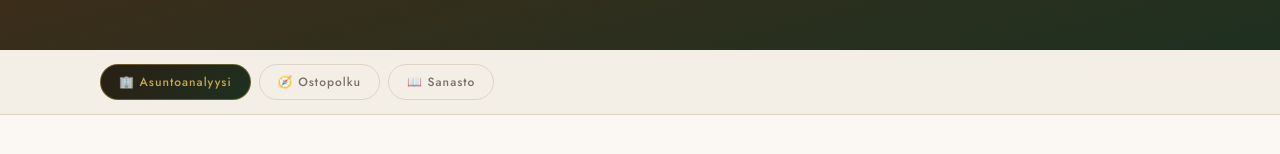
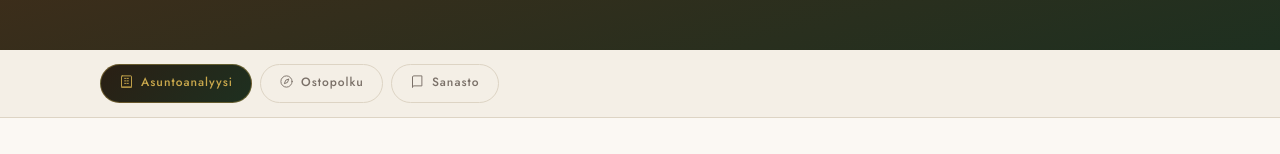
Before and after one commit to soojira/kotiopas-frontend, a React (Vite) app: page / in a window 1280 px wide. Both pictures are taken after a click on the button 481 px from the left and 613 px from the top of the page. Shown: the part 318-472 px from the top of the page. Built offline with nearby package versions, Linux system fonts and the light colour scheme.

Commit message:
Korvaa emojit tyylikkailla viivaikoneilla

```diff
--- a/src/App.jsx
+++ b/src/App.jsx
@@ -94,6 +94,48 @@ function DarkCard({children,style={}}){
       {children}
     </div>
   );
+}
+
+// Ohuet viivaikonit (korvaavat emojit). Sama tyyli kuin muut sivuston SVG-ikonit:
+// stroke, ei täyttöä, strokeWidth 1.5. Väri ja koko peritään propseista.
+function Ikoni({nimi,size=16,color="currentColor",style={}}){
+  const p={width:size,height:size,viewBox:"0 0 24 24",fill:"none",stroke:color,strokeWidth:1.5,strokeLinecap:"round",strokeLinejoin:"round",style:{flexShrink:0,...style}};
+  switch(nimi){
+    case "building":
+      return <svg {...p}><rect x="4" y="3" width="16" height="18" rx="1"/><path d="M9 7h2M13 7h2M9 11h2M13 11h2M9 15h2M13 15h2"/><path d="M4 21h16"/></svg>;
+    case "compass":
+      return <svg {...p}><circle cx="12" cy="12" r="9"/><path d="m15.5 8.5-2 5-5 2 2-5z"/></svg>;
+    case "book":
+      return <svg {...p}><path d="M4 5a2 2 0 0 1 2-2h13v16H6a2 2 0 0 0-2 2z"/><path d="M4 5v14"/></svg>;
+    case "bulb":
+      return <svg {...p}><path d="M9 18h6"/><path d="M10 21h4"/><path d="M8.5 14a5 5 0 1 1 7 0c-.7.6-1.2 1.2-1.4 2h-4.2c-.2-.8-.7-1.4-1.4-2z"/></svg>;
+    case "home":
+      return <svg {...p}><path d="M5 21V10.5"/><path d="M19 10.5V21"/><path d="M3 11.2 12 4l9 7.2"/><path d="M5 21h14"/></svg>;
+    case "sparkles":
+      return <svg {...p}><path d="M12 3v4M12 17v4M3 12h4M17 12h4"/><path d="m6.3 6.3 2 2M15.7 15.7l2 2M17.7 6.3l-2 2M8.3 15.7l-2 2"/></svg>;
+    case "coins":
+      return <svg {...p}><circle cx="8" cy="8" r="5"/><path d="M15.5 5.3A5 5 0 0 1 16 15"/><path d="M11.7 19.3A5 5 0 0 1 8 21"/><circle cx="8" cy="8" r="1.5"/></svg>;
+    case "euro":
+      return <svg {...p}><path d="M16 7a5 5 0 1 0 0 10"/><path d="M5 10h7M5 14h7"/></svg>;
+    case "handshake":
+      return <svg {...p}><path d="m11 17 2 2a1 1 0 0 0 3-3"/><path d="m14 14 2.5 2.5a1 1 0 0 0 3-3l-3.9-3.9a2 2 0 0 0-1.7-.5l-2.2.4a2 2 0 0 1-1.6-.5L8 7.5"/><path d="m4 13 3 3M16 16l2-2M8 6l4 4"/></svg>;
+    case "camera":
+      return <svg {...p}><path d="M5 8h2l1.5-2h7L17 8h2a1 1 0 0 1 1 1v9a1 1 0 0 1-1 1H5a1 1 0 0 1-1-1V9a1 1 0 0 1 1-1z"/><circle cx="12" cy="13" r="3"/></svg>;
+    case "clipboard":
+      return <svg {...p}><rect x="6" y="4" width="12" height="17" rx="1"/><path d="M9 4V3h6v1"/><path d="M9 10h6M9 14h6M9 18h3"/></svg>;
+    case "target":
+      return <svg {...p}><circle cx="12" cy="12" r="8"/><circle cx="12" cy="12" r="4"/><circle cx="12" cy="12" r="1"/></svg>;
+    case "doc":
+      return <svg {...p}><path d="M7 3h7l4 4v14H7z"/><path d="M14 3v4h4"/><path d="M10 13h5M10 17h5"/></svg>;
+    case "bank":
+      return <svg {...p}><path d="M3 9 12 4l9 5"/><path d="M5 9v9M19 9v9M9 9v9M15 9v9"/><path d="M3 21h18"/></svg>;
+    case "pen":
+      return <svg {...p}><path d="M14 4l6 6L8 22l-5 1 1-5z"/><path d="M13 5l6 6"/></svg>;
+    case "key":
+      return <svg {...p}><circle cx="8" cy="8" r="4"/><path d="m11 11 8 8"/><path d="m16 16 2-2M19 19l1.5-1.5"/></svg>;
+    default:
+      return <svg {...p}><circle cx="12" cy="12" r="9"/></svg>;
+  }
 }
 
 function Pill({children,active,onClick}){
@@ -737,9 +779,9 @@ function TabKonsultaatio(){
     }
   }
   const hyodyt=[
-    {e:"🏠",t:t(lang,"Ilmainen arviokäynti","Free valuation visit"),d:t(lang,"Luotettava välittäjä käy arvioimassa asuntosi paikan päällä — maksutta.","A trusted agent visits to value your home in person — free of charge.")},
-    {e:"💶",t:t(lang,"Hinta-arvio ja tarjous","Price estimate and offer"),d:t(lang,"Saat tietää paljonko asunnostasi voi saada ja mitä myynti maksaa.","Find out how much you could get for your home and what selling costs.")},
-    {e:"🤝",t:t(lang,"Ei sitoumuksia","No commitment"),d:t(lang,"Arviokäynti ei velvoita mihinkään — päätät itse haluatko edetä.","The visit commits you to nothing — you decide whether to proceed.")},
+    {ikoni:"home",t:t(lang,"Ilmainen arviokäynti","Free valuation visit"),d:t(lang,"Luotettava välittäjä käy arvioimassa asuntosi paikan päällä — maksutta.","A trusted agent visits to value your home in person — free of charge.")},
+    {ikoni:"euro",t:t(lang,"Hinta-arvio ja tarjous","Price estimate and offer"),d:t(lang,"Saat tietää paljonko asunnostasi voi saada ja mitä myynti maksaa.","Find out how much you could get for your home and what selling costs.")},
+    {ikoni:"handshake",t:t(lang,"Ei sitoumuksia","No commitment"),d:t(lang,"Arviokäynti ei velvoita mihinkään — päätät itse haluatko edetä.","The visit commits you to nothing — you decide whether to proceed.")},
   ];
   if(sent){
     return(
@@ -764,7 +806,7 @@ function TabKonsultaatio(){
       <div style={{display:"grid",gap:12,marginBottom:24}}>
         {hyodyt.map((h,i)=>(
           <div key={i} style={{background:C.cream,borderRadius:12,padding:"16px 18px",display:"flex",gap:14,alignItems:"flex-start"}}>
-            <span style={{fontSize:22,flexShrink:0}}>{h.e}</span>
+            <span style={{flexShrink:0,marginTop:1}}><Ikoni nimi={h.ikoni} size={22} color={C.clay}/></span>
             <div>
               <div style={{fontFamily:B,fontSize:14,color:C.ink,fontWeight:500,marginBottom:3}}>{h.t}</div>
               <div style={{fontFamily:B,fontSize:13,color:C.stone,fontWeight:300,lineHeight:1.55}}>{h.d}</div>
@@ -888,7 +930,7 @@ function LiidiLomake({otsikko,alaotsikko,hyodyt,brevoTyyppi,lisatietoLabel,nappi
       <div style={{display:"grid",gap:12,marginBottom:24}}>
         {hyodyt.map((h,i)=>(
           <div key={i} style={{background:C.cream,borderRadius:12,padding:"16px 18px",display:"flex",gap:14,alignItems:"flex-start"}}>
-            <span style={{fontSize:22,flexShrink:0}}>{h.e}</span>
+            <span style={{flexShrink:0,marginTop:1}}><Ikoni nimi={h.ikoni} size={22} color={C.clay}/></span>
             <div>
               <div style={{fontFamily:B,fontSize:14,color:C.ink,fontWeight:500,marginBottom:3}}>{h.t}</div>
               <div style={{fontFamily:B,fontSize:13,color:C.stone,fontWeight:300,lineHeight:1.55}}>{h.d}</div>
@@ -948,12 +990,12 @@ function TabLisapalvelut(){
   const palvelut=[
     {
       id:"arviolausunto",
-      kortti:{e:"📄",t:t(lang,"Arviolausunto pankkiin","Valuation statement for the bank"),d:t(lang,"Kirjallinen arvio asunnostasi lainaa tai vakuutta varten.","A written valuation of your home for a loan or collateral.")},
+      kortti:{ikoni:"doc",t:t(lang,"Arviolausunto pankkiin","Valuation statement for the bank"),d:t(lang,"Kirjallinen arvio asunnostasi lainaa tai vakuutta varten.","A written valuation of your home for a loan or collateral.")},
       otsikko:t(lang,"Arviolausunto pankkiin","Valuation statement for the bank"),
       alaotsikko:t(lang,"Tarvitsetko kirjallisen arvion asunnostasi pankkia varten? Autamme.","Need a written valuation of your home for the bank? We'll help."),
       hyodyt:[
-        {e:"📄",t:t(lang,"Kirjallinen arviolausunto","Written valuation statement"),d:t(lang,"Arviolausunnon laatii kokenut kiinteistönvälittäjä, jolla on LKV-pätevyys (laillistettu kiinteistönvälittäjä). Voit toimittaa lausunnon suoraan pankille.","The statement is prepared by an experienced agent with LKV qualification (licensed real estate agent). You can submit it directly to the bank.")},
-        {e:"🏦",t:t(lang,"Lainaa tai vakuutta varten","For a loan or collateral"),d:t(lang,"Pankki pyytää usein arviolausunnon esim. lainan, lisävakuuden tai uudelleenrahoituksen yhteydessä.","Banks often require a valuation statement for a loan, additional collateral, or refinancing.")},
+        {ikoni:"doc",t:t(lang,"Kirjallinen arviolausunto","Written valuation statement"),d:t(lang,"Arviolausunnon laatii kokenut kiinteistönvälittäjä, jolla on LKV-pätevyys (laillistettu kiinteistönvälittäjä). Voit toimittaa lausunnon suoraan pankille.","The statement is prepared by an experienced agent with LKV qualification (licensed real estate agent). You can submit it directly to the bank.")},
+        {ikoni:"bank",t:t(lang,"Lainaa tai vakuutta varten","For a loan or collateral"),d:t(lang,"Pankki pyytää usein arviolausunnon esim. lainan, lisävakuuden tai uudelleenrahoituksen yhteydessä.","Banks often require a valuation statement for a loan, additional collateral, or refinancing.")},
       ],
       brevoTyyppi:"myyja-arviolausunto",
       lisatietoLabel:t(lang,"Lisätietoa — mihin tarvitset lausunnon (vapaaehtoinen)","More info — what you need the statement for (optional)"),
@@ -962,12 +1004,12 @@ function TabLisapalvelut(){
     },
     {
       id:"kauppakirja",
-      kortti:{e:"📝",t:t(lang,"Kauppakirjan laatiminen","Drafting the deed of sale"),d:t(lang,"Oletko itsemyyjä? Saat apua asunnon kauppakirjan laatimiseen.","Selling on your own? Get help drafting the deed of sale.")},
+      kortti:{ikoni:"pen",t:t(lang,"Kauppakirjan laatiminen","Drafting the deed of sale"),d:t(lang,"Oletko itsemyyjä? Saat apua asunnon kauppakirjan laatimiseen.","Selling on your own? Get help drafting the deed of sale.")},
       otsikko:t(lang,"Kauppakirjan laatiminen","Drafting the deed of sale"),
       alaotsikko:t(lang,"Oletko itsemyyjä ja tarvitset apua kauppakirjan laatimisessa? Autamme.","Selling on your own and need help drafting the deed of sale? We'll help."),
       hyodyt:[
-        {e:"📝",t:t(lang,"Asiantunteva kauppakirja","An expertly drafted deed"),d:t(lang,"Kauppakirjan laatii kokenut kiinteistönvälittäjä, jolla on LKV-pätevyys (laillistettu kiinteistönvälittäjä). Varmistat että kauppa tehdään oikein ja turvallisesti.","The deed is drafted by an experienced agent with LKV qualification (licensed real estate agent). You ensure the sale is done correctly and safely.")},
-        {e:"🤝",t:t(lang,"Tueksi kaupantekoon","Support for the transaction"),d:t(lang,"Hyödyllinen erityisesti yksityiskaupassa, jossa kauppaa ei hoida välittäjä — saat ammattilaisen varmistamaan asiakirjat.","Especially useful in a private sale without an agent — you get a professional to verify the documents.")},
+        {ikoni:"pen",t:t(lang,"Asiantunteva kauppakirja","An expertly drafted deed"),d:t(lang,"Kauppakirjan laatii kokenut kiinteistönvälittäjä, jolla on LKV-pätevyys (laillistettu kiinteistönvälittäjä). Varmistat että kauppa tehdään oikein ja turvallisesti.","The deed is drafted by an experienced agent with LKV qualification (licensed real estate agent). You ensure the sale is done correctly and safely.")},
+        {ikoni:"handshake",t:t(lang,"Tueksi kaupantekoon","Support for the transaction"),d:t(lang,"Hyödyllinen erityisesti yksityiskaupassa, jossa kauppaa ei hoida välittäjä — saat ammattilaisen varmistamaan asiakirjat.","Especially useful in a private sale without an agent — you get a professional to verify the documents.")},
       ],
       brevoTyyppi:"myyja-kauppakirja",
       naytaTyyppiKoko:false,
@@ -990,7 +1032,7 @@ function TabLisapalvelut(){
             style={{textAlign:"left",background:C.cream,border:`1px solid ${C.border}`,borderRadius:14,padding:"20px 22px",cursor:"pointer",display:"flex",gap:16,alignItems:"center",transition:"all 0.2s"}}
             onMouseEnter={e=>{e.currentTarget.style.borderColor=C.gold;e.currentTarget.style.background=C.goldDim;}}
             onMouseLeave={e=>{e.currentTarget.style.borderColor=C.border;e.currentTarget.style.background=C.cream;}}>
-            <span style={{fontSize:28,flexShrink:0}}>{p.kortti.e}</span>
+            <span style={{flexShrink:0,marginTop:1}}><Ikoni nimi={p.kortti.ikoni} size={26} color={C.clay}/></span>
             <div style={{flex:1}}>
               <div style={{fontFamily:B,fontSize:16,color:C.ink,fontWeight:500,marginBottom:3}}>{p.kortti.t}</div>
               <div style={{fontFamily:B,fontSize:13.5,color:C.stone,fontWeight:300,lineHeight:1.5}}>{p.kortti.d}</div>
@@ -1069,11 +1111,11 @@ function TabMyyntikulut(){
 function TabMyyntiopas({onArviokaynti}){
   const lang=useLang();
   const kortit=[
-    {e:"💰",t:t(lang,"Oikea hinnoittelu","The right pricing"),d:t(lang,"Liian korkea hinta karkottaa ostajat, liian matala maksaa sinulle. Kokenut välittäjä hinnoittelee asunnon tämänhetkisen markkinan ja toteutuneiden kauppojen perusteella.","Too high scares off buyers, too low costs you money. An experienced agent prices your home based on the current market and actual sales.")},
-    {e:"📸",t:t(lang,"Markkinointi ja esittely","Marketing and presentation"),d:t(lang,"Laadukkaat kuvat, hyvä ilmoitus ja näytöt ratkaisevat kuinka monta kiinnostunutta tavoitat. Välittäjällä on välineet ja näkyvyys joita yksityismyyjällä ei ole.","Quality photos, a good listing and viewings decide how many interested buyers you reach. An agent has tools and visibility a private seller doesn't.")},
-    {e:"📋",t:t(lang,"Paperit ja juridiikka","Documents and legal side"),d:t(lang,"Kauppakirja, isännöitsijäntodistus, vastuukysymykset, virhevastuu. Tässä tehdyt virheet voivat tulla kalliiksi — ammattilainen varmistaa että kaikki on kunnossa.","Deed of sale, manager's certificate, liability questions. Mistakes here can be costly — a professional makes sure everything is in order.")},
-    {e:"🤝",t:t(lang,"Neuvottelu ja tarjoukset","Negotiation and offers"),d:t(lang,"Tarjousten käsittely ja hinnasta neuvottelu on taitolaji. Ammattilainen saa usein paremman lopputuloksen kuin myyjä yksin — ja hoitaa tunteikkaatkin tilanteet.","Handling offers and negotiating price is a skill. A professional often gets a better result than a seller alone — and handles emotional moments.")},
-    {e:"🎯",t:t(lang,"Stressitön prosessi","A stress-free process"),d:t(lang,"Myynti on iso ja aikaa vievä projekti. Kun välittäjä hoitaa kokonaisuuden, säästät aikaa ja vaivaa — ja voit keskittyä omaan elämääsi.","Selling is a big, time-consuming project. When an agent handles it all, you save time and effort — and can focus on your own life.")},
+    {ikoni:"coins",t:t(lang,"Oikea hinnoittelu","The right pricing"),d:t(lang,"Liian korkea hinta karkottaa ostajat, liian matala maksaa sinulle. Kokenut välittäjä hinnoittelee asunnon tämänhetkisen markkinan ja toteutuneiden kauppojen perusteella.","Too high scares off buyers, too low costs you money. An experienced agent prices your home based on the current market and actual sales.")},
+    {ikoni:"camera",t:t(lang,"Markkinointi ja esittely","Marketing and presentation"),d:t(lang,"Laadukkaat kuvat, hyvä ilmoitus ja näytöt ratkaisevat kuinka monta kiinnostunutta tavoitat. Välittäjällä on välineet ja näkyvyys joita yksityismyyjällä ei ole.","Quality photos, a good listing and viewings decide how many interested buyers you reach. An agent has tools and visibility a private seller doesn't.")},
+    {ikoni:"clipboard",t:t(lang,"Paperit ja juridiikka","Documents and legal side"),d:t(lang,"Kauppakirja, isännöitsijäntodistus, vastuukysymykset, virhevastuu. Tässä tehdyt virheet voivat tulla kalliiksi — ammattilainen varmistaa että kaikki on kunnossa.","Deed of sale, manager's certificate, liability questions. Mistakes here can be costly — a professional makes sure everything is in order.")},
+    {ikoni:"handshake",t:t(lang,"Neuvottelu ja tarjoukset","Negotiation and offers"),d:t(lang,"Tarjousten käsittely ja hinnasta neuvottelu on taitolaji. Ammattilainen saa usein paremman lopputuloksen kuin myyjä yksin — ja hoitaa tunteikkaatkin tilanteet.","Handling offers and negotiating price is a skill. A professional often gets a better result than a seller alone — and handles emotional moments.")},
+    {ikoni:"target",t:t(lang,"Stressitön prosessi","A stress-free process"),d:t(lang,"Myynti on iso ja aikaa vievä projekti. Kun välittäjä hoitaa kokonaisuuden, säästät aikaa ja vaivaa — ja voit keskittyä omaan elämääsi.","Selling is a big, time-consuming project. When an agent handles it all, you save time and effort — and can focus on your own life.")},
   ];
   return(
     <div>
@@ -1083,7 +1125,7 @@ function TabMyyntiopas({onArviokaynti}){
       <div style={{display:"grid",gap:12,marginBottom:24}}>
         {kortit.map((k,i)=>(
           <div key={i} style={{background:C.cream,border:`1px solid ${C.border}`,borderRadius:12,padding:"16px 18px",display:"flex",gap:14,alignItems:"flex-start"}}>
-            <span style={{fontSize:24,flexShrink:0}}>{k.e}</span>
+            <span style={{flexShrink:0,marginTop:1}}><Ikoni nimi={k.ikoni} size={24} color={C.clay}/></span>
             <div>
               <div style={{fontFamily:B,fontSize:15,color:C.ink,fontWeight:500,marginBottom:4}}>{k.t}</div>
               <div style={{fontFamily:B,fontSize:13,color:C.stone,fontWeight:300,lineHeight:1.6}}>{k.d}</div>
@@ -1779,16 +1821,16 @@ function TabTaloyhtion({nakokulma="ostaja",onArviokaynti}){
 }
 
 const OSTAJA_TABS=[
-  {id:"taloyhtion",label:"🏢 Asuntoanalyysi",labelEn:"🏢 Property Analysis"},
-  {id:"opas",label:"🧭 Ostopolku",labelEn:"🧭 Buying Path"},
-  {id:"sanasto",label:"📖 Sanasto",labelEn:"📖 Glossary"},
+  {id:"taloyhtion",ikoni:"building",label:"Asuntoanalyysi",labelEn:"Property Analysis"},
+  {id:"opas",ikoni:"compass",label:"Ostopolku",labelEn:"Buying Path"},
+  {id:"sanasto",ikoni:"book",label:"Sanasto",labelEn:"Glossary"},
 ];
 const MYYJA_TABS=[
-  {id:"myyntivalmius",label:"💡 Apua myyntiin",labelEn:"💡 Help Selling"},
-  {id:"konsultaatio",label:"🏠 Ilmainen arviokäynti",labelEn:"🏠 Free Valuation Visit"},
-  {id:"lisapalvelut",label:"✨ Lisäpalvelut",labelEn:"✨ Extra Services"},
-  {id:"kulut",label:"💰 Myyntikulut",labelEn:"💰 Selling Costs"},
-  {id:"sanasto",label:"📖 Sanasto",labelEn:"📖 Glossary"},
+  {id:"myyntivalmius",ikoni:"bulb",label:"Apua myyntiin",labelEn:"Help Selling"},
+  {id:"konsultaatio",ikoni:"home",label:"Ilmainen arviokäynti",labelEn:"Free Valuation Visit"},
+  {id:"lisapalvelut",ikoni:"sparkles",label:"Lisäpalvelut",labelEn:"Extra Services"},
+  {id:"kulut",ikoni:"coins",label:"Myyntikulut",labelEn:"Selling Costs"},
+  {id:"sanasto",ikoni:"book",label:"Sanasto",labelEn:"Glossary"},
 ];
 
 // Lukee nykyisen tilan URL-hashista, esim. "#ostaja/hinta"
@@ -1886,8 +1928,8 @@ export default function App(){
           <div style={{fontFamily:B,fontSize:12,letterSpacing:2,textTransform:"uppercase",color:"rgba(201,168,76,0.6)",marginBottom:20,fontWeight:500}}>{t(lang,"Olen…","I am…")}</div>
           <div style={{display:"grid",gap:16,width:"100%",gridTemplateColumns:isDesktop?"1fr 1fr":"1fr"}}>
             {[
-              {m:"ostaja",e:"🏠",t:t(lang,"Asunnon ostaja","Home buyer"),d:t(lang,"Asuntoanalyysi papereista, ostopolku ja sanasto","Property analysis from documents, buying path and glossary")},
-              {m:"myyjä",e:"🔑",t:t(lang,"Asunnon myyjä","Home seller"),d:t(lang,"Ilmainen arviokäynti, myyntikululaskin ja sanasto","Free valuation visit, selling cost calculator and glossary")},
+              {m:"ostaja",t:t(lang,"Asunnon ostaja","Home buyer"),d:t(lang,"Asuntoanalyysi papereista, ostopolku ja sanasto","Property analysis from documents, buying path and glossary")},
+              {m:"myyjä",t:t(lang,"Asunnon myyjä","Home seller"),d:t(lang,"Ilmainen arviokäynti, myyntikululaskin ja sanasto","Free valuation visit, selling cost calculator and glossary")},
             ].map(opt=>(
               <button key={opt.m} onClick={()=>{setMode(opt.m);setTab(opt.m==="ostaja"?"taloyhtion":"myyntivalmius");}}
                 style={{background:"rgba(255,255,255,0.04)",border:"1px solid rgba(201,168,76,0.2)",borderRadius:16,padding:"22px 24px",cursor:"pointer",textAlign:"left",transition:"all 0.2s",display:"flex",alignItems:"center",gap:18}}
@@ -1896,7 +1938,7 @@ export default function App(){
                 <div style={{width:52,height:52,borderRadius:"50%",background:"rgba(201,168,76,0.12)",display:"flex",alignItems:"center",justifyContent:"center",fontSize:24,flexShrink:0}}>
                   {opt.m==="ostaja"
                     ? <svg width="30" height="30" viewBox="0 0 24 24" fill="none" stroke={C.gold} strokeWidth="1.3" strokeLinecap="round" strokeLinejoin="round"><path d="M5 21V10.5"/><path d="M19 10.5V21"/><path d="M3 11.2 12 4l9 7.2"/><path d="M5 21h14"/><rect x="10" y="14.5" width="4" height="6.5"/><path d="M16 7.5V5h1.8v3.9"/></svg>
-                    : opt.e}
+                    : <Ikoni nimi="key" size={30} color={C.gold} style={{strokeWidth:1.3}}/>}
                 </div>
                 <div>
                   <div style={{fontFamily:H,fontSize:22,fontStyle:"italic",color:"#FBF3E2",marginBottom:4}}>{opt.t}</div>
@@ -1971,7 +2013,12 @@ export default function App(){
       <div style={{background:C.cream,borderBottom:`1px solid ${C.border}`,padding:"14px 16px",overflowX:"auto"}}>
         <div style={{display:"flex",gap:8,minWidth:"max-content",maxWidth:1080,margin:"0 auto"}}>
           {tabs.map(tabi=>(
-            <Pill key={tabi.id} active={validiTab===tabi.id} onClick={()=>setTab(tabi.id)}>{lang==="en"&&tabi.labelEn?tabi.labelEn:tabi.label}</Pill>
+            <Pill key={tabi.id} active={validiTab===tabi.id} onClick={()=>setTab(tabi.id)}>
+              <span style={{display:"inline-flex",alignItems:"center",gap:7}}>
+                {tabi.ikoni&&<Ikoni nimi={tabi.ikoni} size={15} color={validiTab===tabi.id?C.gold:C.stone}/>}
+                {lang==="en"&&tabi.labelEn?tabi.labelEn:tabi.label}
+              </span>
+            </Pill>
           ))}
         </div>
       </div>
```
